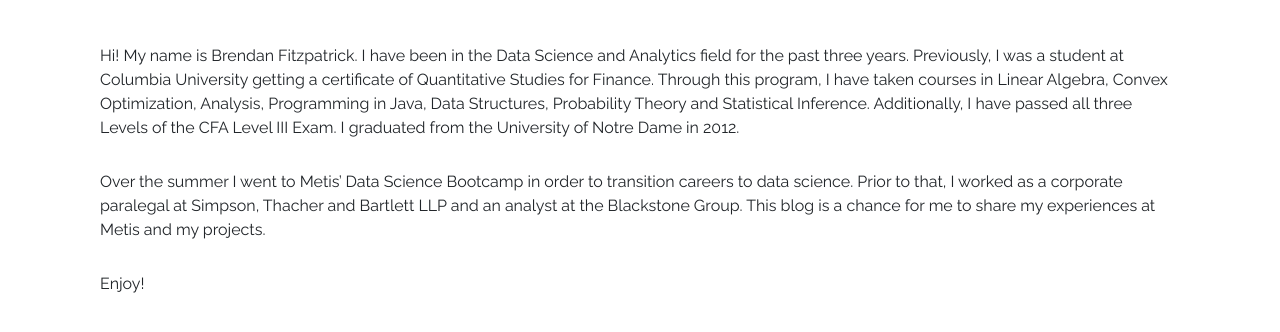
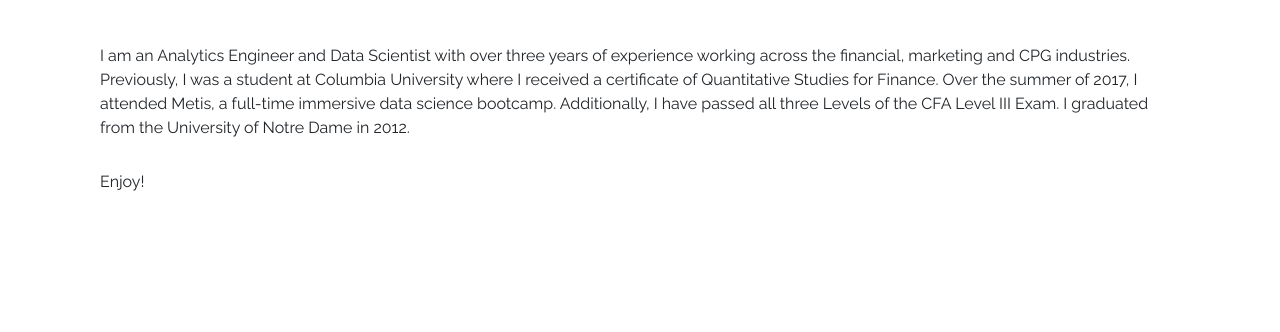
Before and after one commit to brendanfitz/portfolio-flask-app, a Flask app: page /about in a window 1280 px wide. Shown: the part 56-388 px from the top of the page. Run offline with Flask 2, Linux system fonts and the light colour scheme; some libraries are stand-ins or nearby versions.

Commit message:
Update about.html

```diff
--- a/templates/about.html
+++ b/templates/about.html
@@ -2,17 +2,11 @@
 
 {% block content %}
 <p>
-   Hi! My name is Brendan Fitzpatrick.
-   I have been in the Data Science and Analytics field for the past three years.
-   Previously, I was a student at Columbia University getting a certificate of Quantitative Studies for Finance.
-   Through this program, I have taken courses in Linear Algebra, Convex Optimization, Analysis, Programming in Java, Data Structures, Probability Theory and Statistical Inference.
+   I am an Analytics Engineer and Data Scientist with over three years of experience working across the financial, marketing and CPG industries.
+   Previously, I was a student at Columbia University where I received a certificate of Quantitative Studies for Finance.
+   Over the summer of 2017, I attended Metis, a full-time immersive data science bootcamp.
    Additionally, I have passed all three Levels of the CFA Level III Exam.
    I graduated from the University of Notre Dame in 2012.
- </p>
-<p>
-  Over the summer I went to Metis’ Data Science Bootcamp in order to transition careers to data science.
-  Prior to that, I worked as a corporate paralegal at Simpson, Thacher and Bartlett LLP and an analyst at the Blackstone Group.
-  This blog is a chance for me to share my experiences at Metis and my projects.
 </p>
 <p>Enjoy!</p>
 {% endblock %}
```
